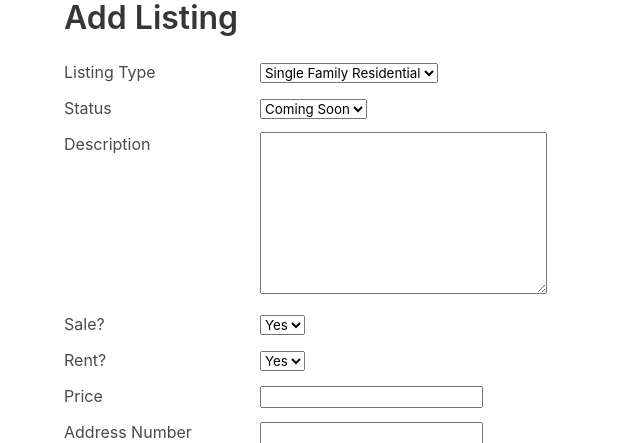
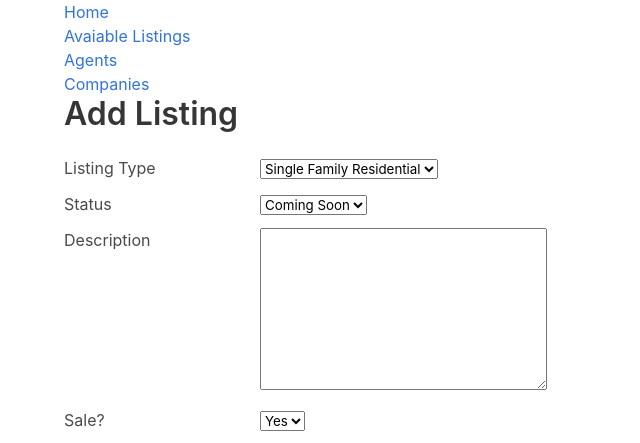
Before and after one commit to fretgfr/red, a Flask app: page /add_listing in a window 1280 px wide. Shown: the top 443 px of the page, without its empty margins (0-640 px from the left). Run offline with Flask 2, Linux system fonts and the light colour scheme; parts of the project's set-up code (start-up, migrations or seed data) failed here and were passed over.

Commit message:
navigation bar

```diff
--- a/templates/header.html
+++ b/templates/header.html
@@ -1,3 +1,12 @@
 <header>
-
+    <nav class="navbar ">
+      <div class="container-fluid">
+        <ul class="nav">
+          <li class="active"><a href="home.html">Home</a></li>
+          <li><a href="listing_search.html">Avaiable Listings</a></li>
+          <li><a href="agent.html">Agents</a></li>
+          <li><a href="company.html">Companies</a></li>
+        </ul>
+      </div>
+    </nav>
 </header>
```
